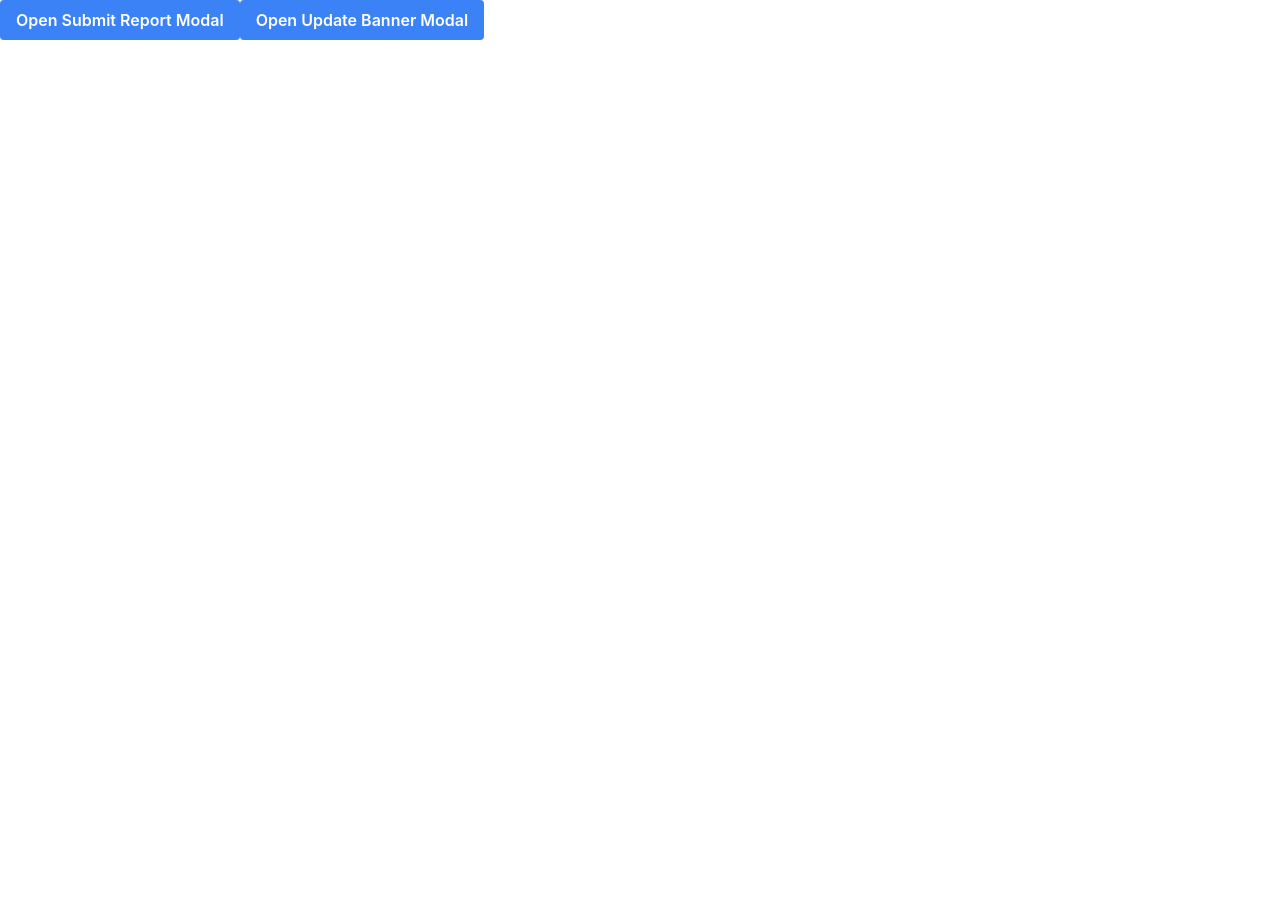
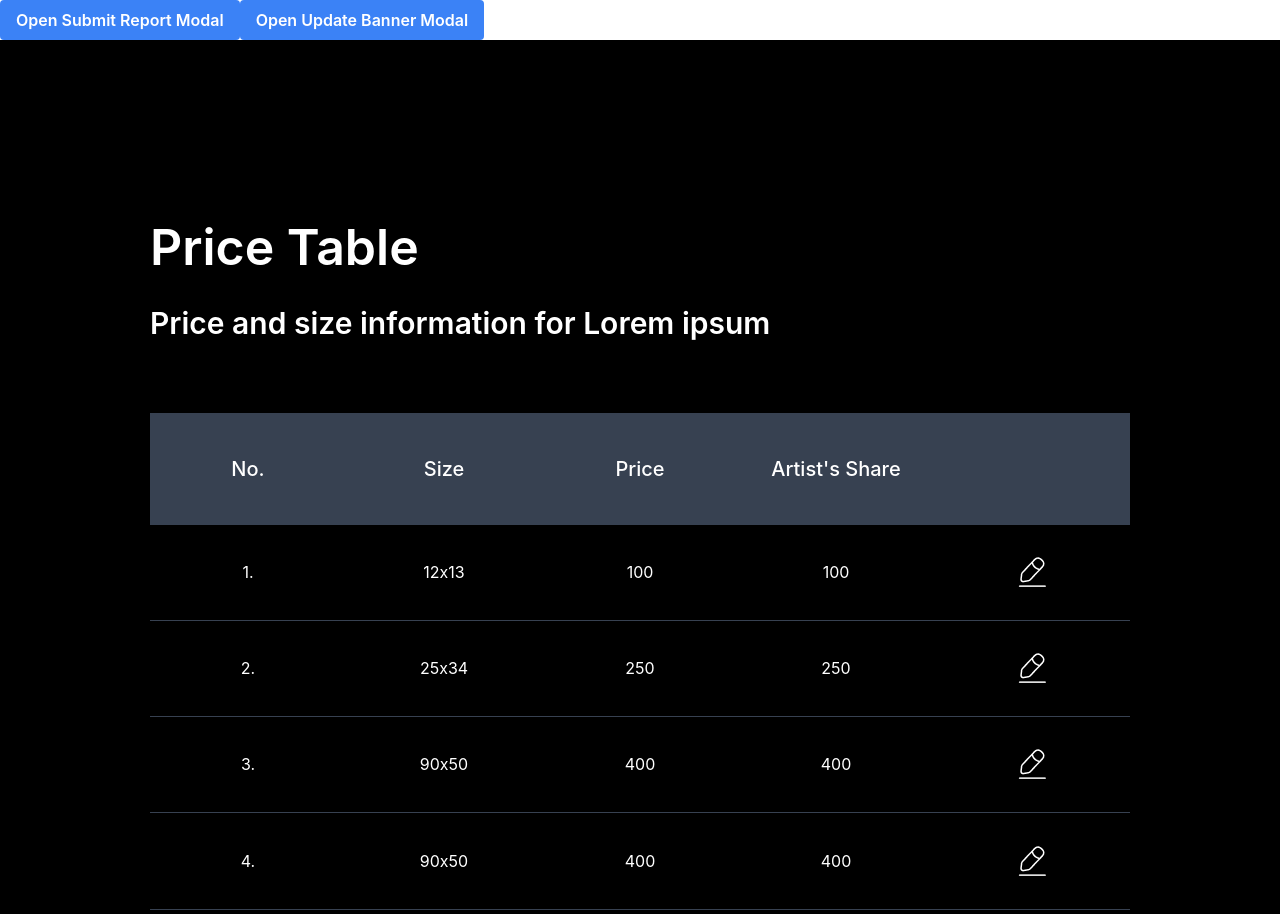
Before and after one commit to lijsamuael/Adret, a React (Create React App) app: page / in a window 1280 px wide. Shown: the top 914 px of the page. Before the commit the page ends 800 px from the top, so only its background shows below. Built offline with nearby package versions, Linux system fonts and the light colour scheme; a web font is replaced by a local one.

Commit message:
(fea) priceTable and updatePriceModal components implemented

```diff
--- a/src/App.js
+++ b/src/App.js
@@ -1,6 +1,7 @@
 import React, { useState } from 'react';
 import Modal from './components/submitReportModal';
 import UpdateBannerModal from './components/updateBannerModal'
+import PriceTable from './components/priceTable';
 
 const App = () => {
   const [reportModalIsOpen, setReportModalIsOpen] = useState(false);
@@ -28,6 +29,8 @@ const App = () => {
       <button className="px-4 py-2 font-semibold text-white bg-blue-500 rounded hover:bg-blue-600 focus:bg-blue-600" onClick={handleOpenUpdateBannerModal}>Open Update Banner Modal</button>
       <Modal isOpen={reportModalIsOpen} onClose={handleCloseReportModal} />
       <UpdateBannerModal isOpen={updateBannerModalIsOpen} onClose={handleCloseUpdateBannerModal} />
+      <PriceTable/>
+
 
     </div>
   );
--- /dev/null
+++ b/src/components/priceTable.js
@@ -0,0 +1,82 @@
+import React, { useState } from "react";
+import UpdatePriceModal from "./updatePriceModal";
+
+function PriceTable() {
+  const [updatePriceModalIsOpen, setUpdatePriceModalIsOpen] = useState(false);
+
+  const handleOpenUpdatePriceModal = () => {
+    setUpdatePriceModalIsOpen(true);
+  };
+
+  const handleCloseUpdatePriceModal = () => {
+    setUpdatePriceModalIsOpen(false);
+  };
+
+  return (
+    <div className="bg-black text-white  h-full">
+      <div className="flex flex-col content-center w-full max-w-[1890px] px-[10px]  sm:px-[20px] md:px-[50px] lg:px-[70px] xl:px-[150px] 2xl:px-[232px] py-[170px] space-y-[67px] mx-auto">
+        <div className="space-y-4">
+          <h2 className="text-[50px] font-semibold ">Price Table</h2>
+          <p className="text-[30px] font-semibold">
+            Price and size information for Lorem ipsum
+          </p>
+        </div>
+        <table className=" w-full mx-auto table-fixed text-center">
+          <thead className="h-28 ">
+            <tr className=" bg-gray-700">
+              <th className="font-medium text-xl">No.</th>
+              <th className="font-medium text-xl">Size</th>
+              <th className="font-medium text-xl">Price</th>
+              <th className="font-medium text-xl">Artist's Share</th>
+              <th className=""></th>
+            </tr>
+          </thead>
+          <tbody className="h-96">
+            <tr className="border-b border-b-gray-700">
+              <td>1.</td>
+              <td>12x13</td>
+              <td>100</td>
+              <td>100</td>
+              <td className=""  onClick={handleOpenUpdatePriceModal}>
+                <img src="./images/edit-2.png" alt="" className="mx-auto" />
+              </td>
+            </tr>
+            <tr className="border-b border-b-gray-700">
+              <td>2.</td>
+              <td>25x34</td>
+              <td>250</td>
+              <td>250</td>
+              <td onClick={handleOpenUpdatePriceModal}>
+                <img src="./images/edit-2.png" alt="" className="mx-auto" />
+              </td>
+            </tr>
+            <tr className="border-b border-b-gray-700">
+              <td>3.</td>
+              <td>90x50</td>
+              <td>400</td>
+              <td>400</td>
+              <td onClick={handleOpenUpdatePriceModal}>
+                <img src="./images/edit-2.png" alt="" className="mx-auto" />
+              </td>
+            </tr>
+            <tr className="border-b border-b-gray-700">
+              <td>4.</td>
+              <td>90x50</td>
+              <td>400</td>
+              <td>400</td>
+              <td onClick={handleOpenUpdatePriceModal}>
+                <img src="./images/edit-2.png" alt="" className="mx-auto" />
+              </td>
+            </tr>
+          </tbody>
+        </table>
+      </div>
+      <UpdatePriceModal
+        isOpen={updatePriceModalIsOpen}
+        onClose={handleCloseUpdatePriceModal}
+      />
+    </div>
+  );
+}
+
+export default PriceTable;
--- /dev/null
+++ b/src/components/updatePriceModal.js
@@ -0,0 +1,53 @@
+import React from "react";
+
+const UpdatePriceModal = ({ isOpen, onClose }) => {
+  if (!isOpen) return null;
+
+  return (
+    <div className=" fixed z-50 top-0 left-0 w-full h-full overflow-auto bg-gray-800 bg-opacity-90">
+      <div className="relative max-w-[1200px] w-[95%] sm:w-9/12 lg:w-7/12 2xl:w-6/12 mx-auto mt-24 overflow-hidden rounded-lg text-white bg-black  shadow-lg">
+        <div className="flex flex-col space-y-[50px]   px-4 ssm:px-[30px] sm:px-[40px]  lg:px-12 xl:px-[60px] 2xl:px-20 pt-[21px] pb-[90px]  h-full rounded-lg">
+          <div className="space-y-[32px] pt-[70px]">
+            <h2 className=" font-bold font-sans   text-[40px] ">
+              Update Price
+            </h2>
+            <p className="text-xl font-bold">
+              Update price for the size 12 X 23
+            </p>
+          </div>
+          <div className="flex flex-col  space-y-[21px]">
+            <div class=" flex flex-col space-y-[17px]">
+              <p className="font-bold text-xl">Artist's Share:</p>
+
+              <input
+                className="w-full max-w-[1200px] h-[67px] px-3 py-4 rounded-md  text-xl font-normal text-gray-700 bg-gray-700"
+                type="text"
+                placeholder="Enter Artist's Share:"
+              />
+              <p className="font-bold text-xl">Price:</p>
+
+              <input
+                className="w-full max-w-[1200px] h-[67px] px-3 py-4 rounded-md  text-xl font-normal text-gray-700 bg-gray-700"
+                type="text"
+                placeholder="Enter Price"
+              />
+            </div>
+          </div>
+          <div className="flex space-x-8 justify-center sm:justify-end">
+            <button
+              className="max-w-[160px] w-full py-4  text-black bg-white rounded hover:bg-gray-200 focus:bg-gray-200 text-xl font-bold"
+              onClick={onClose}
+            >
+              Cancel
+            </button>
+            <button className="max-w-[160px] w-full py-4  text-white bg-orange-500 rounded hover:bg-orange-600 focus:bg-orange-600 text-xl font-bold">
+              Submit
+            </button>
+          </div>
+        </div>
+      </div>
+    </div>
+  );
+};
+
+export default UpdatePriceModal;
```
Also changed, not shown: public/images/edit-2.png (added).
